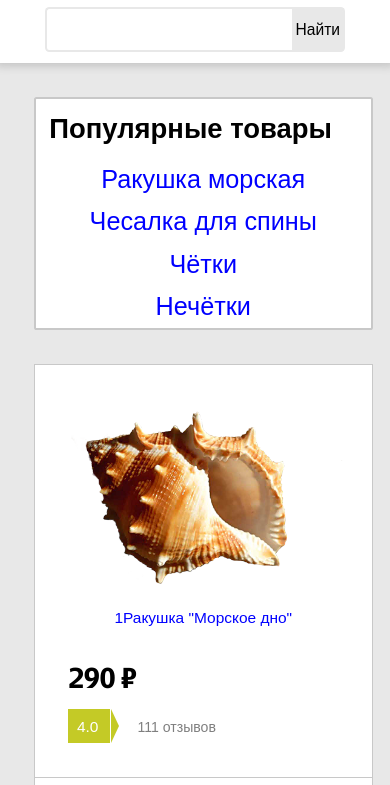
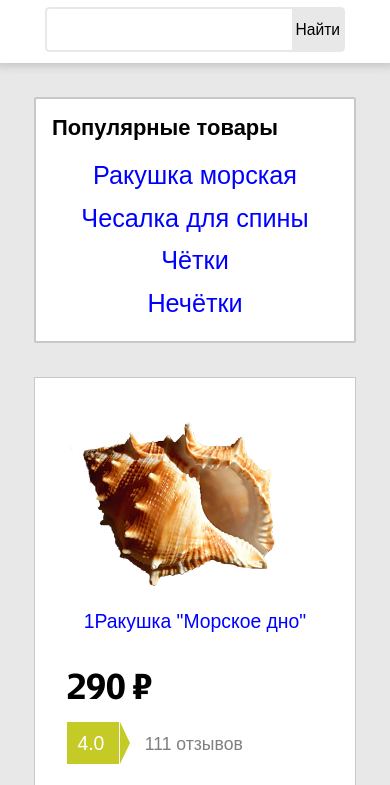
Before and after one commit to urfu-2017/webdev-task-4, a website: page index.html in a window 390 px wide. Shown: the part 59-844 px from the top of the page. Drawn offline with Linux system fonts and the light colour scheme.

Commit message:
поиграл с размером шрифтов, настроил поприятнее. сделал "более резиновые" блоки

```diff
--- a/public/main.css
+++ b/public/main.css
@@ -16,8 +16,8 @@
     .main
     {
         grid-template-columns: 1fr;
-        grid-template-rows: 4fr auto 3fr 8fr;
-        margin: 0 calc(var(--margin-for-blocks)*5);
+        grid-template-rows: auto auto auto auto;
+        margin: 0 calc(var(--margin-for-blocks)*3);
     }
 }
 
@@ -26,7 +26,7 @@
     .main
     {
         grid-template-columns: 1fr;
-        grid-template-rows: 4fr auto 6fr;
+        grid-template-rows: auto auto auto;
         margin: auto calc(var(--margin-for-blocks));
     }
 }
--- a/public/menu.css
+++ b/public/menu.css
@@ -49,6 +49,8 @@
 {
     .menu
     {
+        display: grid;
+        grid-template-columns: 1fr;
         grid-column: 1 / 2;
         grid-row: 1 / 2;
         height: auto;
@@ -61,12 +63,13 @@
     }
     .menu__side-items > .menu__item
     {
+        /* специфичность больше, применяется без переопределения */
         width: 100%;
     }
     .menu__item
     {
         width: 50%;
-        font-size: calc(var(--device-independet-font-size)*1.4);
+        font-size: 2vw;
         text-align: center;
     }
 }
--- a/public/order.css
+++ b/public/order.css
@@ -64,10 +64,11 @@
     {
         grid-column: 1 / 2;
         grid-row: 4 / 5;
+        padding: 15%;
     }
     .order__title
     {
-        font-size: calc(var(--device-independet-font-size)*2.8);
+        font-size: calc(var(--device-independet-font-size)*2.5);
     }
 }
 
@@ -78,4 +79,8 @@
         grid-row: 3 / 4;
         margin: var(--margin-for-blocks) 0;
     }
+    .order__title
+    {
+        white-space: nowrap;
+    }
 }
--- a/public/popular.css
+++ b/public/popular.css
@@ -11,7 +11,7 @@
 .popular__title
 {
     font-family: Arial, Helvetica, sans-serif;
-    font-size: calc(1.5vw * 1.1);
+    font-size: calc(1.5vw * 1.2);
     font-weight: bold;
     text-align: center;
 }
@@ -45,15 +45,18 @@
 {
     .popular
     {
+        display: grid;
+        grid-template-columns: 1fr;
         grid-column: 1 / 2;
         grid-row: 3 / 4;
         height: auto;
         margin: var(--margin-for-blocks) 0;
+        padding: 5%;
     }
     .popular__title
     {
-        margin: 1.6vmax;
-        font-size: calc(var(--device-independet-font-size) * 1.5);
+        margin: 0 0 1.6vmax;
+        font-size: 2.4vw;
         text-align: left;
     }
     .popular__items
@@ -64,7 +67,9 @@
     }
     .popular__item
     {
-        font-size: calc(var(--device-independet-font-size) * 1.4);
+        flex-basis: 50%;
+        font-size: 2vw;
+        text-align: center;
     }
 }
 
@@ -72,13 +77,14 @@
 {
     .popular
     {
+        display: block;
         grid-row: 1 / 2;
         height: auto;
         margin: var(--margin-for-blocks) 0;
     }
     .popular__title
     {
-        font-size: calc(var(--device-independet-font-size) * 2.5);
+        font-size: calc(var(--device-independet-font-size) * 2);
     }
     .popular__items
     {
--- a/public/product.css
+++ b/public/product.css
@@ -109,6 +109,6 @@
     .product
     {
         width: 100%;
-        font-size: calc(var(--standard-font-size)*.8);
+        font-size: calc(var(--standard-font-size));
     }
 }
```
